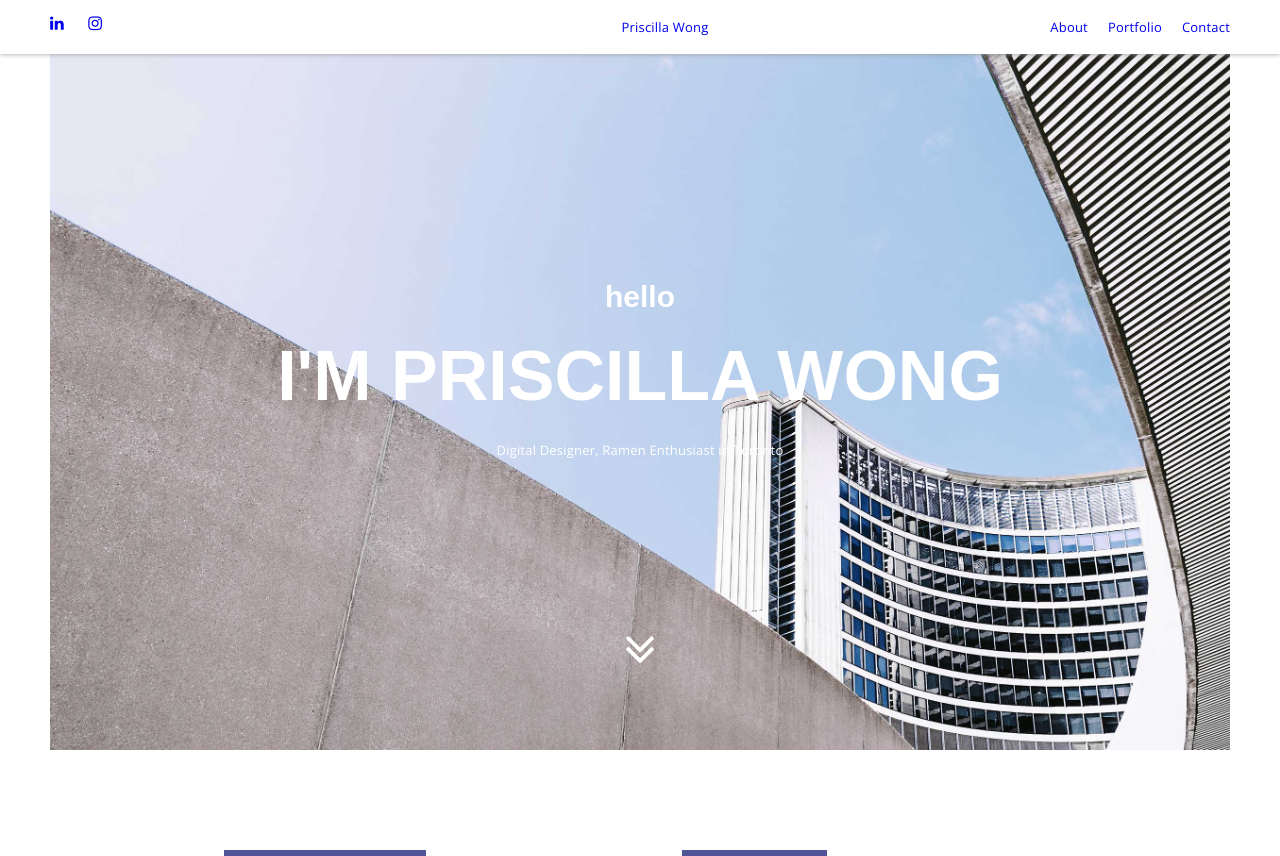
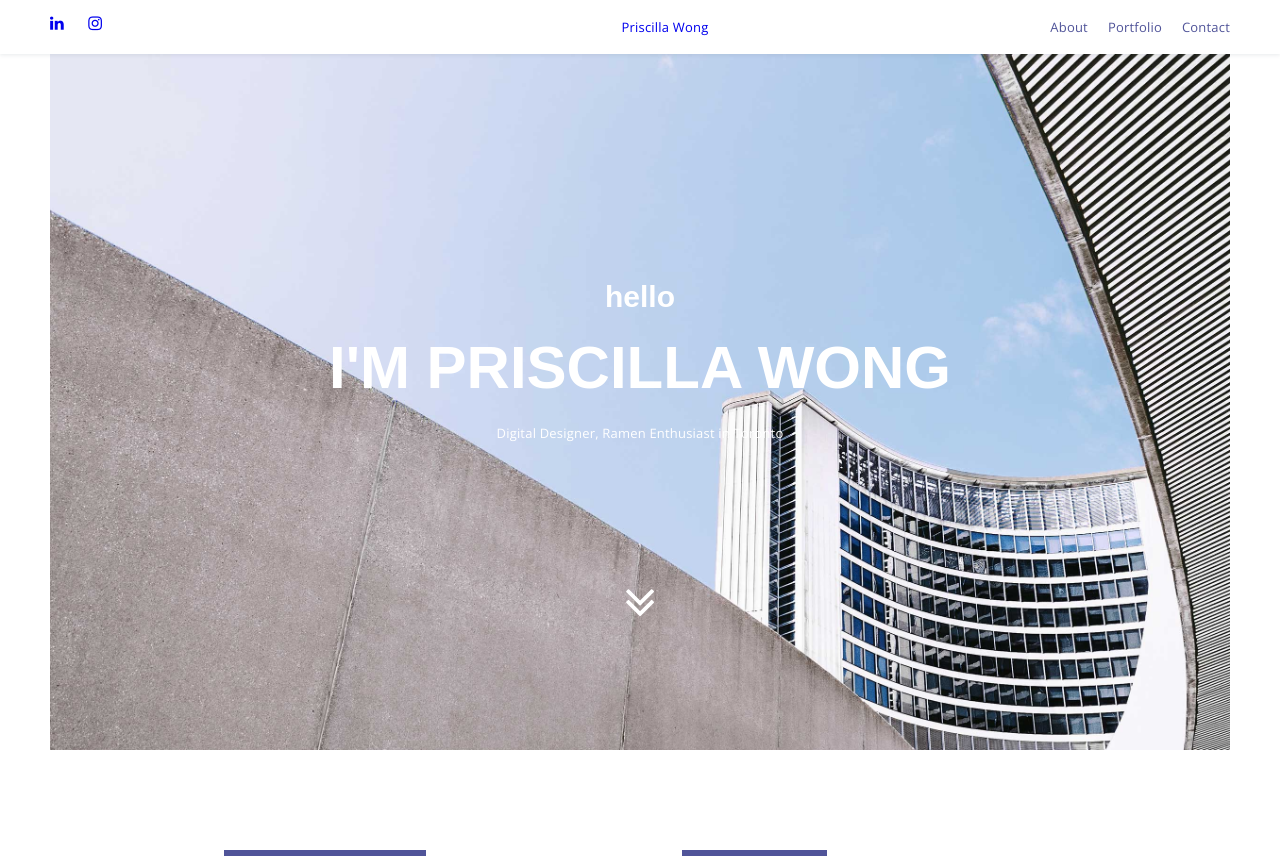
Before and after one commit to priswongys/priswongys.github.io, a PHP site: page /index.html in a window 1280 px wide. Shown: the top 856 px of the page. Run offline with PHP 8.4, Linux system fonts and the light colour scheme.

Commit message:
Header Nav Changes

```diff
--- a/styles/styles.css
+++ b/styles/styles.css
@@ -20,7 +20,7 @@ input[type=reset],input[type=submit]{-webkit-appearance:button;cursor:pointer;}b
 	background: #fff;
 	padding: 15px 0 15px 0;
 	top:0;
-	box-shadow: 0px 0px 5px #9a9a9a;
+	box-shadow: 0 1px 4px 0 rgba(99,114,130,0.15);
 }
 
 .wrapper {
@@ -65,6 +65,7 @@ nav ul a, .socialicons i, .headwrapper a {
 
 .nav-actions a {
 	padding-left: 20px;
+	color: #505499;
 }
 
 .socialicons i {
@@ -112,14 +113,14 @@ section {
 .slider i {
 	font-size:50px;
 	color: #fff;
-	margin: 150px auto auto auto;
+	margin: 120px auto auto auto;
 }
 
 
 h1 {
 	text-transform: uppercase;
 	line-height: 8px;
-	font-size: 70px;
+	font-size: 60px;
 	color: #fff;
 }
 
```
